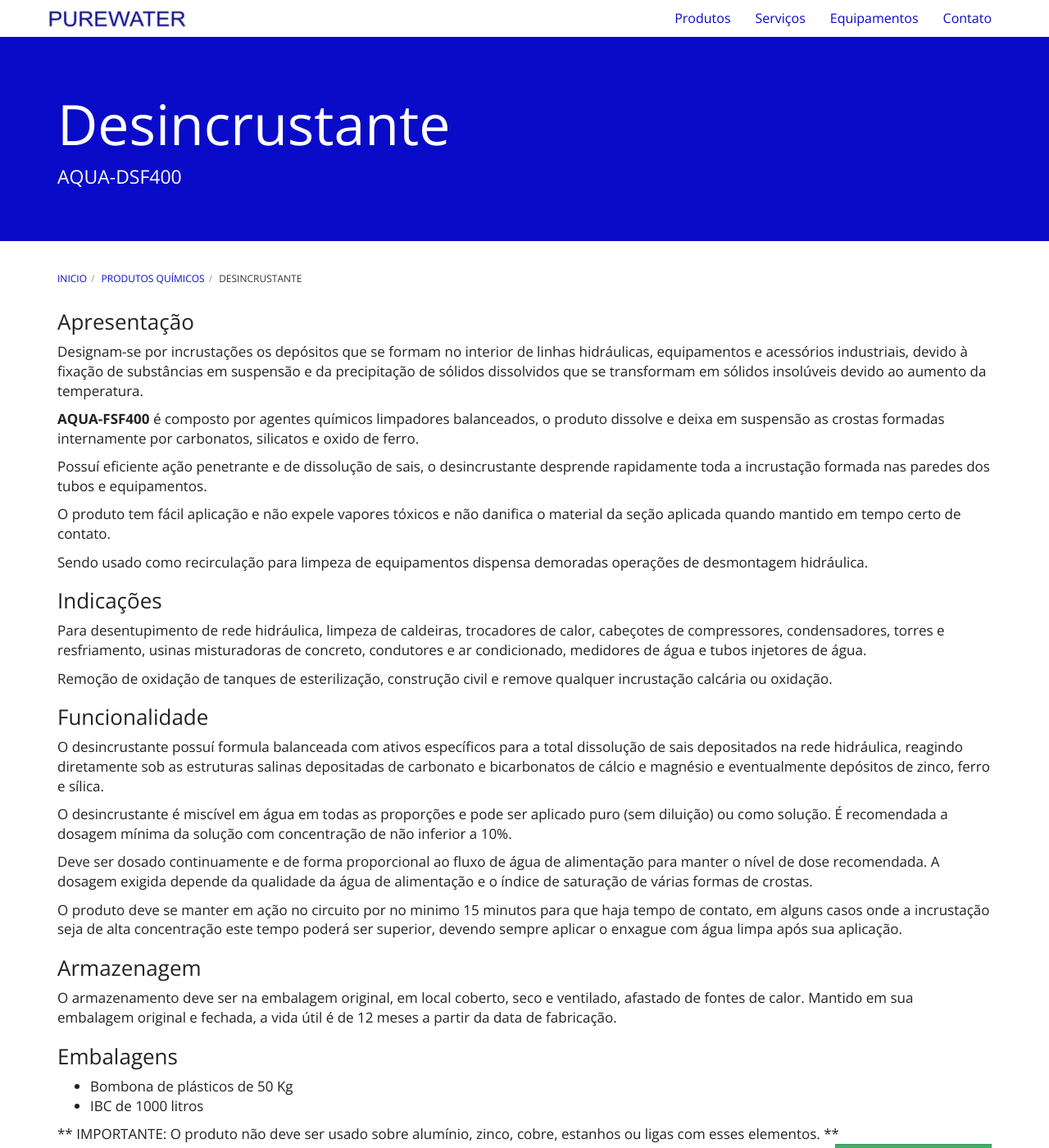
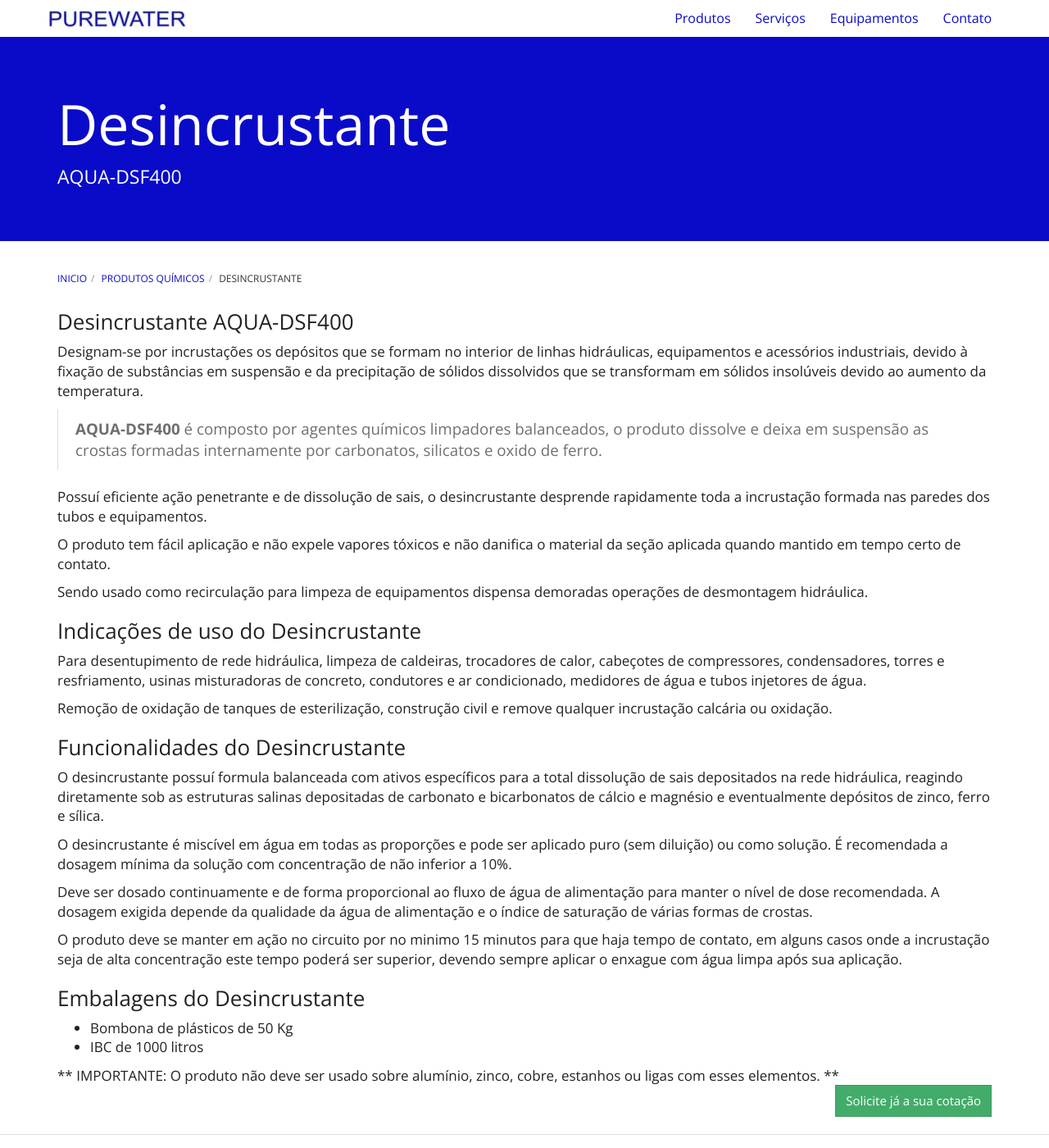
Before and after one commit to purewaterefluentes/purewaterefluentes.github.io, a Jekyll site: the page built from produtos/desincrustante.md, in a window 1280 px wide and 1400 px high. Shown: the whole window at 82% size. Built offline with Jekyll 4.4.1, drawn with Linux system fonts in a browser that asks for light colours; nearby versions of some CDN libraries; library files that are not in the unit come from our copies.

Commit message:
Update desincrustante.md

```diff
--- a/produtos/desincrustante.md
+++ b/produtos/desincrustante.md
@@ -5,11 +5,11 @@
 subtitle: AQUA-DSF400
 ---
 
-### Apresentação
+### Desincrustante AQUA-DSF400
 
 Designam-se por incrustações os depósitos que se formam no interior de linhas hidráulicas, equipamentos e acessórios industriais, devido à fixação de substâncias em suspensão e da precipitação de sólidos dissolvidos que se transformam em sólidos insolúveis devido ao aumento da temperatura.
 
-**AQUA-FSF400** é composto por agentes químicos limpadores balanceados, o produto dissolve e deixa em suspensão as crostas formadas internamente por carbonatos, silicatos e oxido de ferro.
+>**AQUA-DSF400** é composto por agentes químicos limpadores balanceados, o produto dissolve e deixa em suspensão as crostas formadas internamente por carbonatos, silicatos e oxido de ferro.
 
 Possuí eficiente ação penetrante e de dissolução de sais, o desincrustante desprende rapidamente toda a incrustação formada nas paredes dos tubos e equipamentos.
 
@@ -17,13 +17,14 @@
 
 Sendo usado como recirculação para limpeza de equipamentos dispensa demoradas operações de desmontagem hidráulica.
 
-### Indicações
+### Indicações de uso do Desincrustante
 
 Para desentupimento de rede hidráulica, limpeza de caldeiras, trocadores de calor, cabeçotes de compressores, condensadores, torres e resfriamento, usinas misturadoras de concreto, condutores e ar condicionado, medidores de água e tubos injetores de água.
 
 Remoção de oxidação de tanques de esterilização, construção civil e remove qualquer incrustação calcária ou oxidação.
 
-### Funcionalidade
+### Funcionalidades do Desincrustante
+
 O desincrustante possuí formula balanceada com ativos específicos para a total dissolução de sais depositados na rede hidráulica, reagindo diretamente sob as estruturas salinas depositadas de carbonato e bicarbonatos de cálcio e magnésio e eventualmente depósitos de zinco, ferro e sílica.
 
 O desincrustante é miscível em água em todas as proporções e pode ser aplicado puro (sem diluição) ou como solução.
@@ -34,11 +35,7 @@
 
 O produto deve se manter em ação no circuito por no minimo 15 minutos para que haja tempo de contato, em alguns casos onde a incrustação seja de alta concentração este tempo poderá ser superior, devendo sempre aplicar o enxague com água limpa após sua aplicação.
 
-
-### Armazenagem
-O armazenamento deve ser na embalagem original, em local coberto, seco e ventilado, afastado de fontes de calor. Mantido em sua embalagem original e fechada, a vida útil é de 12 meses a partir da data de fabricação.
-
-### Embalagens
+### Embalagens do Desincrustante
 
 - Bombona de plásticos de 50 Kg
 - IBC de 1000 litros
```
